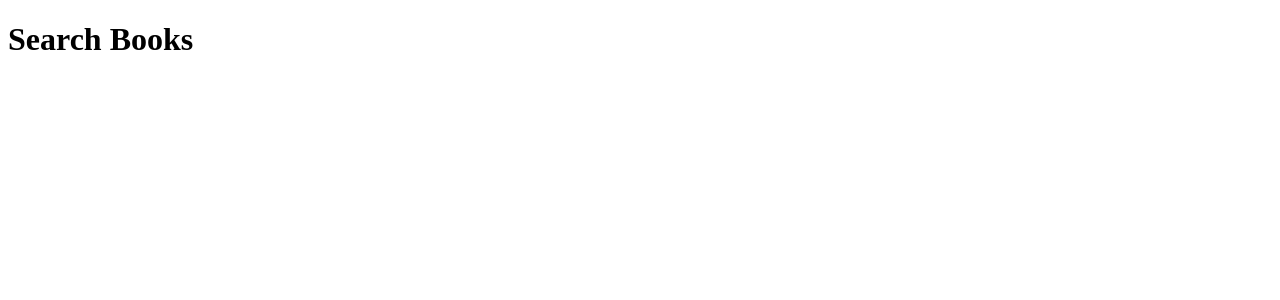
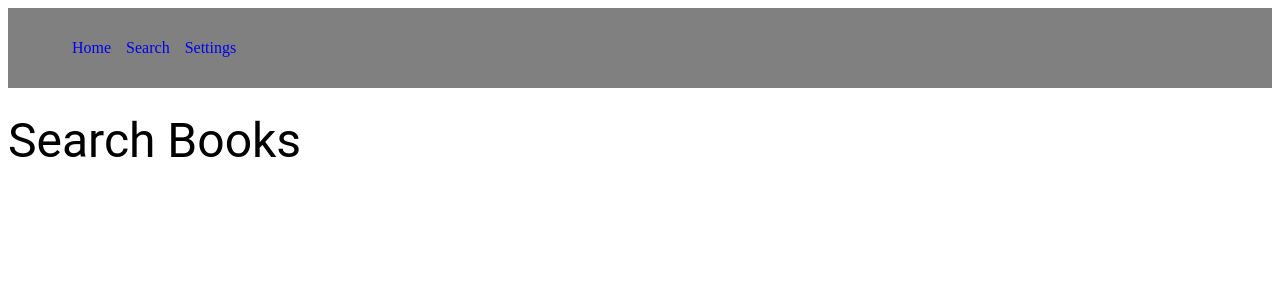
Before and after one commit to aharpt/Library-Management-System-Frontend, a Next.js app: page /search in a window 1280 px wide. Shown: the top 300 px of the page. Built offline with nearby package versions, Linux system fonts and the light colour scheme.

Commit message:
Add generic NavBar component

```diff
--- a/package.json
+++ b/package.json
@@ -10,6 +10,9 @@
     "prettier": "npx prettier . --write"
   },
   "dependencies": {
+    "@emotion/react": "^11.13.3",
+    "@emotion/styled": "^11.13.0",
+    "@mui/material": "^6.1.0",
     "next": "14.2.12",
     "react": "^18",
     "react-dom": "^18"
--- /dev/null
+++ b/src/components/NavBar.tsx
@@ -0,0 +1,24 @@
+import Link from "next/link";
+import { Container } from "@mui/material";
+
+export default function NavBar() {
+    const ulStyles = {
+        display: 'flex',
+        listStyleType: 'none',
+    };
+
+    const liStyles = {
+        textDecoration: 'none',
+        marginRight: '15px'
+    };
+
+    return (
+        <Container maxWidth={false} sx={{backgroundColor: 'grey', padding: '15px', mb: '25px'}}>
+            <ul style={ulStyles}>
+                <li><Link href="/" style={liStyles}>Home</Link></li>
+                <li><Link href="/search" style={liStyles}>Search</Link></li>
+                <li><Link href="/settings" style={{textDecoration: 'none'}}>Settings</Link></li>
+            </ul>
+        </Container>
+    );
+}
--- a/src/pages/index.tsx
+++ b/src/pages/index.tsx
@@ -1,7 +1,11 @@
+import { Typography } from "@mui/material";
+import NavBar from "@/components/NavBar";
+
 export default function Home() {
   return (
     <>
-      <h1>Home Page</h1>
+      <NavBar />
+      <Typography variant="h3">Home Page</Typography>
     </>
   );
 }
--- a/src/pages/login/index.tsx
+++ b/src/pages/login/index.tsx
@@ -1,7 +1,11 @@
+import { Typography } from "@mui/material";
+import NavBar from "@/components/NavBar";
+
 export default function Login() {
   return (
     <>
-      <h1>Login</h1>
+      <NavBar />
+      <Typography variant="h3">Login</Typography>
     </>
   );
 }
--- a/src/pages/search/index.tsx
+++ b/src/pages/search/index.tsx
@@ -1,7 +1,11 @@
+import { Typography } from "@mui/material";
+import NavBar from "@/components/NavBar";
+
 export default function Search() {
   return (
     <>
-      <h1>Search Books</h1>
+      <NavBar />
+      <Typography variant="h3">Search Books</Typography>
     </>
   );
 }
--- a/src/pages/settings/index.tsx
+++ b/src/pages/settings/index.tsx
@@ -1,7 +1,11 @@
+import NavBar from "@/components/NavBar";
+import { Typography } from "@mui/material";
+
 export default function Settings() {
   return (
     <>
-      <h1>Change User Settings</h1>
+      <NavBar />
+      <Typography variant="h3">Change User Settings</Typography>
     </>
   );
 }
```
Also changed, not shown: 1 other file (tests, documents, lock files or other folders).
